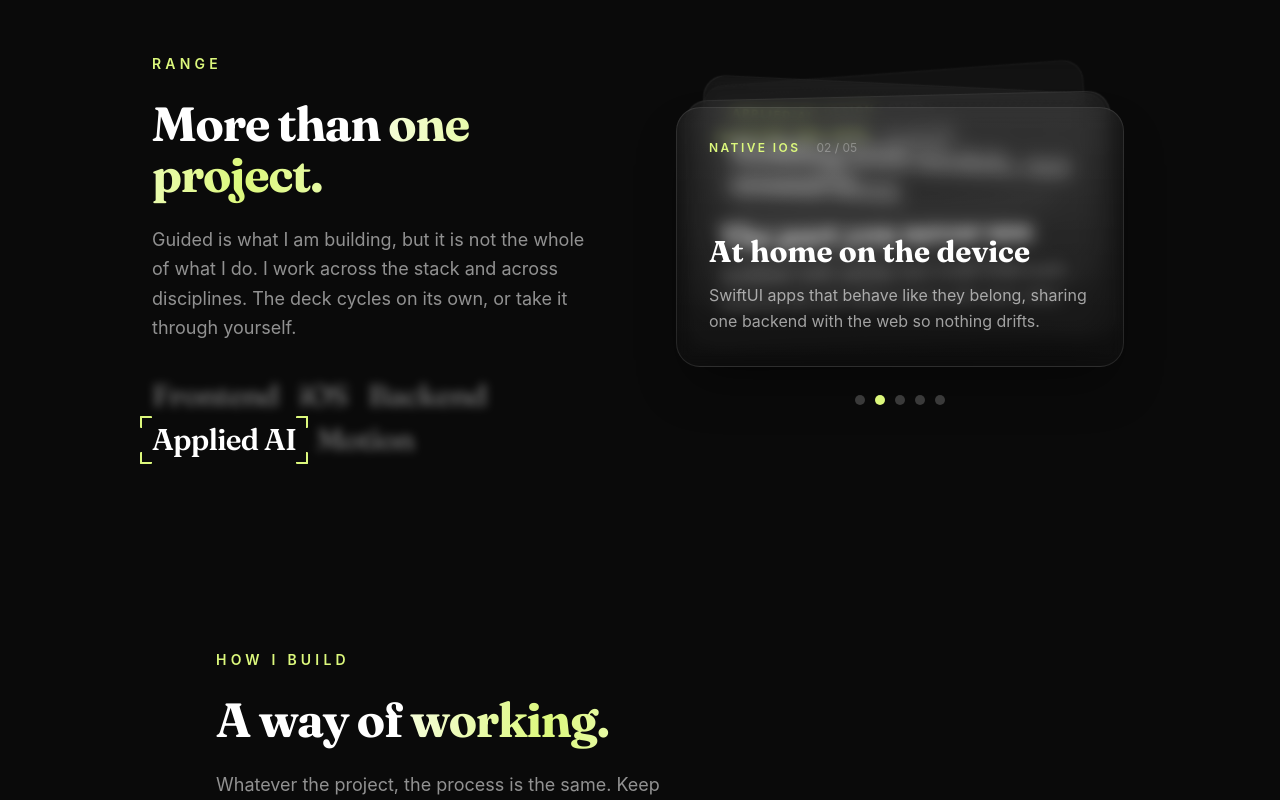
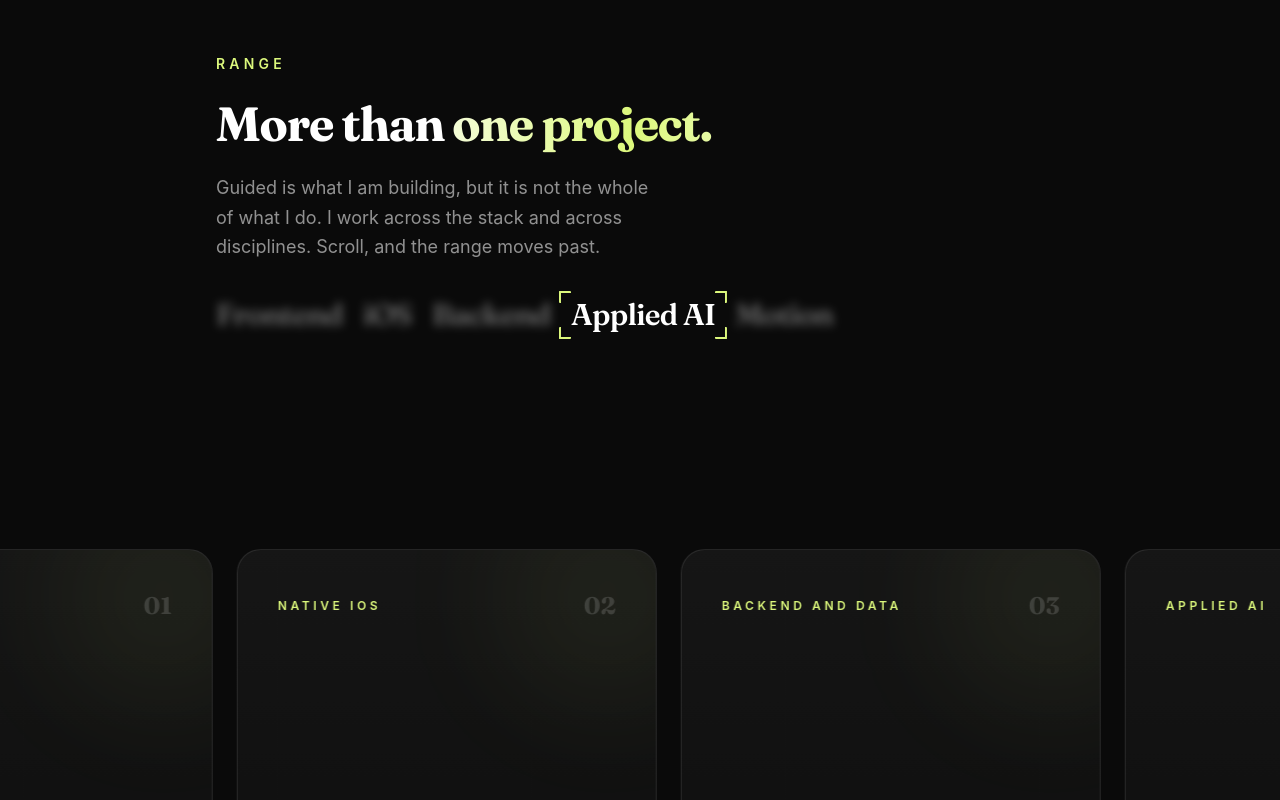
Before and after one commit to ArseniyCherednichenko/portfolio, a React (Vite) app: page / in a window 1280 px wide. Shown: the part 1280-2080 px from the top of the page. Built offline with nearby package versions, Linux system fonts and the light colour scheme.

Commit message:
Home: rebuild the Range section as a pinned horizontal-scroll of disciplines

```diff
--- a/src/pages/Home.tsx
+++ b/src/pages/Home.tsx
@@ -9,7 +9,7 @@ import { GradientText } from '../components/GradientText'
 import { RotatingWord } from '../components/RotatingWord'
 import { SpotlightCard } from '../components/SpotlightCard'
 import { Marquee } from '../components/Marquee'
-import { CardStack, type StackCard } from '../components/CardStack'
+import { HorizontalScroll, type HPanel } from '../components/HorizontalScroll'
 import { ScrollStack, type ScrollStackCard } from '../components/ScrollStack'
 import { TrueFocus } from '../components/TrueFocus'
 import { ScrollVelocity } from '../components/ScrollVelocity'
@@ -78,7 +78,7 @@ const PROCESS: ScrollStackCard[] = [
 ]
 
 // The breadth of what I actually build. Honest disciplines, not a single project.
-const RANGE: StackCard[] = [
+const RANGE: HPanel[] = [
   {
     tag: 'Frontend',
     title: 'Interfaces that feel right',
@@ -194,9 +194,8 @@ export default function Home() {
       </section>
 
       {/* RANGE */}
-      <section id="range" className="mx-auto w-full max-w-5xl px-6 py-24">
-        <div className="grid items-center gap-12 lg:grid-cols-2 lg:gap-16">
-          <div>
+      <section id="range" className="py-24">
+        <div className="mx-auto w-full max-w-4xl px-6">
           <Reveal>
             <Eyebrow>Range</Eyebrow>
           </Reveal>
@@ -208,7 +207,7 @@ export default function Home() {
           <Reveal delay={0.1}>
             <p className="mt-6 max-w-md text-lg leading-relaxed text-white/55">
               Guided is what I am building, but it is not the whole of what I do. I work across the
-                stack and across disciplines. The deck cycles on its own, or take it through yourself.
+              stack and across disciplines. Scroll, and the range moves past.
             </p>
           </Reveal>
           <Reveal delay={0.15}>
@@ -218,10 +217,7 @@ export default function Home() {
             />
           </Reveal>
         </div>
-          <Reveal delay={0.1}>
-            <CardStack cards={RANGE} />
-          </Reveal>
-        </div>
+        <HorizontalScroll panels={RANGE} className="mt-12" />
       </section>
 
       {/* PROCESS */}
```
Lines whose indentation alone changed are shown as unchanged.
